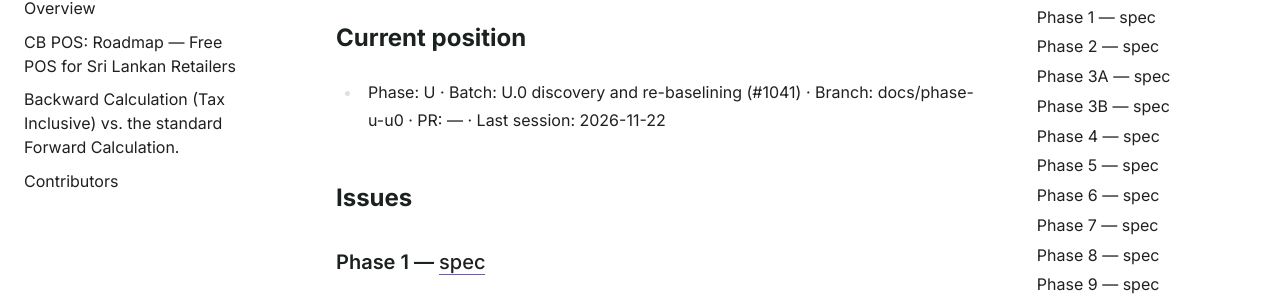
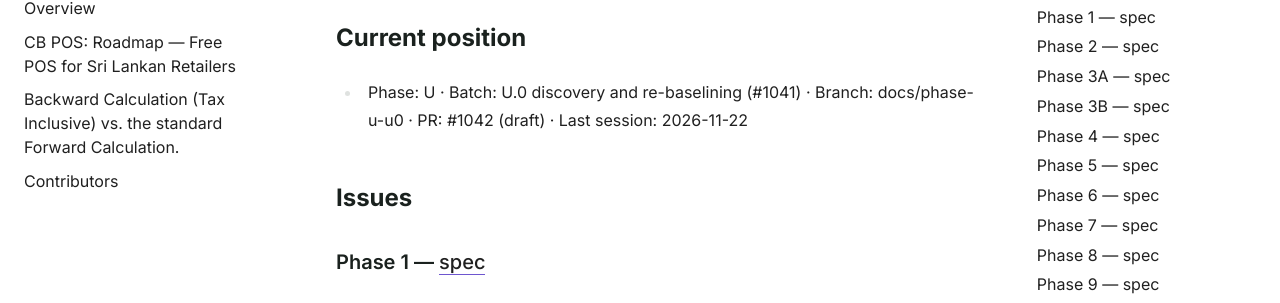
Before and after one commit to HMAHD/CB-POS, a Sphinx documentation site: the page built from docs/remediation/PROGRESS.md, in a window 1280 px wide and 900 px high, scrolled down 974 px. Shown: the part 178-481 px from the top of the window. Built offline with Sphinx 7.4.7, drawn with Linux system fonts in a browser that asks for light colours; pages that are not in the unit, such as notebooks, are missing from menus.

Commit message:
docs(ui): record Phase U discovery PR (#1041)

```diff
--- a/docs/remediation/PROGRESS.md
+++ b/docs/remediation/PROGRESS.md
@@ -25,7 +25,7 @@ Statuses: `todo` · `in-progress` · `blocked (Q#)` · `pr-open` · `done` (merg
 
 ## Current position
 
-- Phase: U · Batch: U.0 discovery and re-baselining (#1041) · Branch: docs/phase-u-u0 · PR: — · Last session: 2026-11-22
+- Phase: U · Batch: U.0 discovery and re-baselining (#1041) · Branch: docs/phase-u-u0 · PR: #1042 (draft) · Last session: 2026-11-22
 
 ## Issues
 
```
